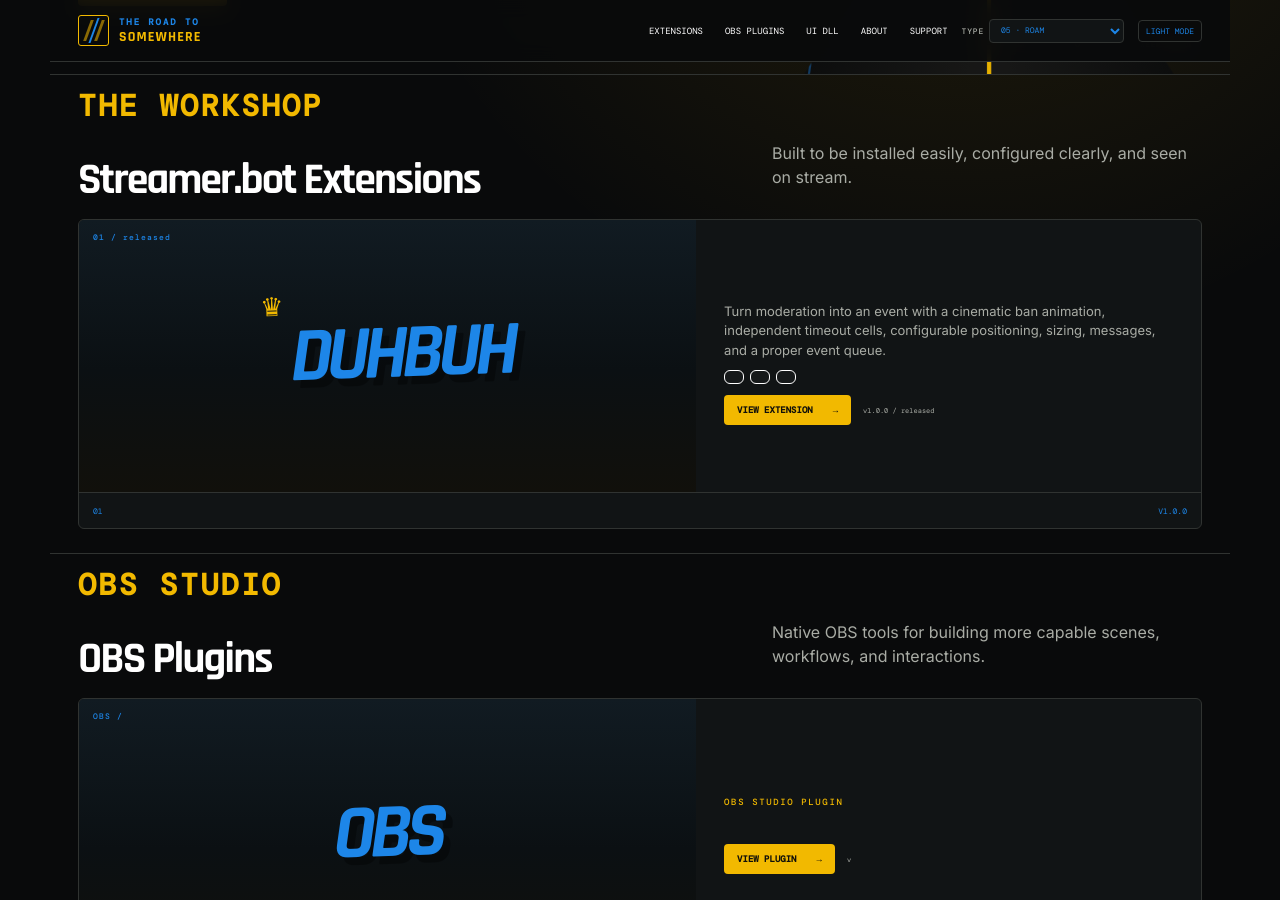
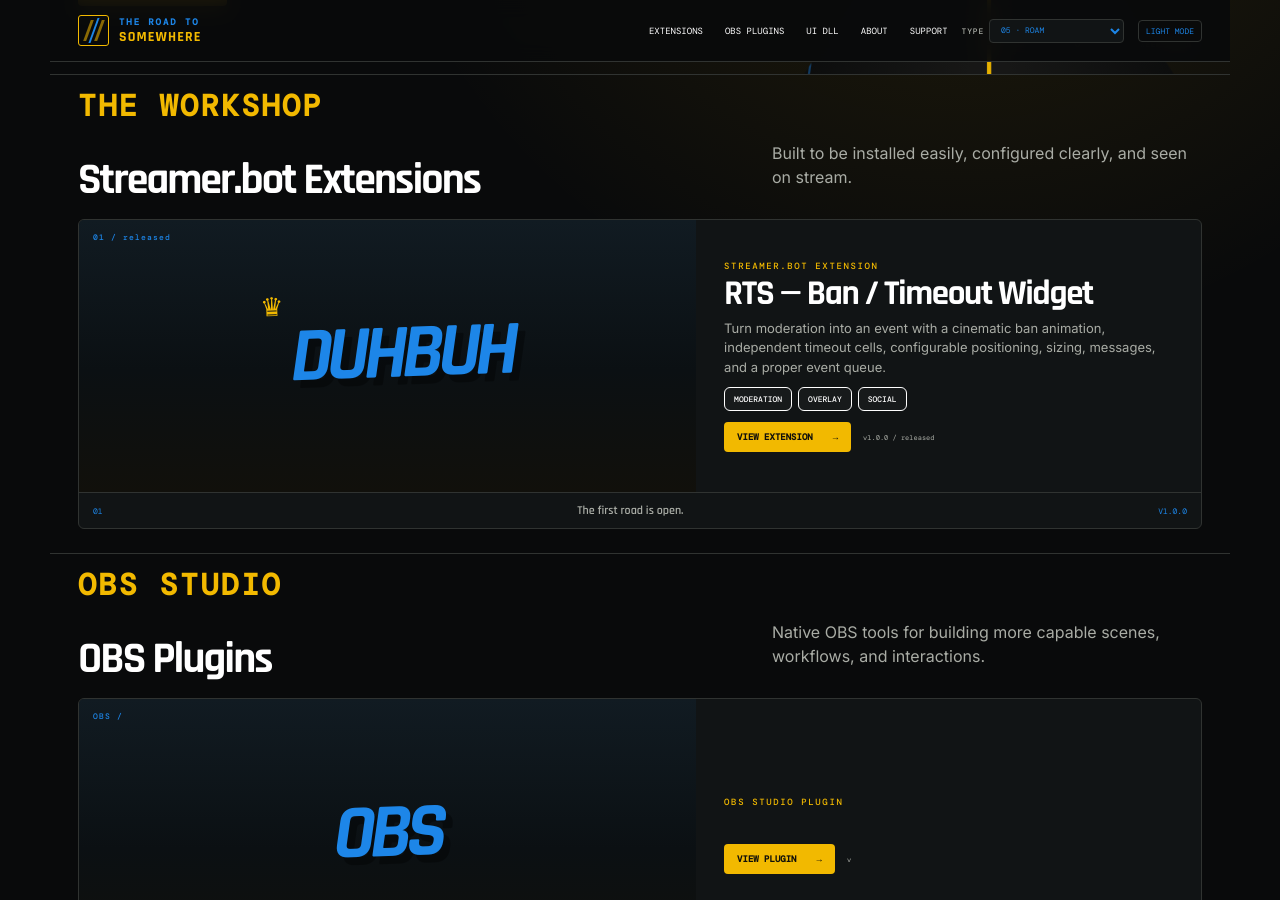
Before and after one commit to DizzyBHigh/road-to-somewhere, a Jekyll site: the page built from index.html, in a window 1280 px wide and 900 px high, scrolled down 418 px. Built offline with Jekyll 4.4.1, drawn with Linux system fonts in a browser that asks for light colours.

Commit message:
Use extension manifest data for listing card

```diff
--- a/index.html
+++ b/index.html
@@ -7,7 +7,7 @@
 {% assign obs = site.data["obs-move-workflow"] %}
 <main>
   <section class="hero"><div class="hero-main"><div class="dbhh-lockup"><span class="crown" aria-hidden="true">♛</span><span class="dbhh-name">DuhBuhHuh</span><span class="dbhh-tag">THE JOURNEY IS THE GOAL</span></div><div class="eyebrow">STREAMER TOOLS</div><h1>Make your stream<br><em>come alive.</em></h1><p class="hero-copy">The Road to Somewhere builds polished tools and visual experiences for streamers who want more than a collection of default widgets.</p><div class="hero-actions"><a class="button" href="#extensions">Explore extensions <span>→</span></a><a class="secondary-button" href="{{ '/obs-plugins/' | relative_url }}">Explore OBS plugins <span>→</span></a></div></div><div class="hero-road-art" aria-hidden="true"><div class="hero-road-sky"></div><div class="hero-road-horizon"></div><div class="hero-road"><i></i><b></b></div><div class="hero-road-sign"><span>YOU ARE HERE</span><strong>DUHBUH</strong></div></div><div class="route-line" aria-hidden="true"><span></span><i></i><span></span><i></i><span></span><b>KEEP GOING →</b></div></section>
-  <section id="extensions" class="section"><div class="section-kicker">THE WORKSHOP</div><div class="section-heading"><h3>Streamer.bot Extensions</h3><p>Built to be installed easily, configured clearly, and seen on stream.</p></div><article class="product-card"><div class="product-art"><div class="product-badge">01 / {{ rts.status }}</div><div class="van-lockup"><span class="crown">♛</span><span class="van">DUHBUH</span></div></div><div class="product-info"><div class="product-type">{{ rts.type }}</div><h3>{{ rts.product }}</h3><p>{{ rts.description }}</p><div class="tags">{% for tag in rts.tags %}<span class="{{ tag.class }}">{{ tag.label }}</span>{% endfor %}</div><div class="product-actions"><a class="button" href="{{ '/extensions/' | append: rts.slug | append: '/' | relative_url }}">View extension <span>→</span></a><span class="status">v{{ rts.version }} / {{ rts.status }}</span></div></div><div class="product-card-footer"><span>01</span><strong>{{ rts.footerLabel }}</strong><span>v{{ rts.version }}</span></div></article></section>
+  <section id="extensions" class="section"><div class="section-kicker">THE WORKSHOP</div><div class="section-heading"><h3>Streamer.bot Extensions</h3><p>Built to be installed easily, configured clearly, and seen on stream.</p></div><article class="product-card"><div class="product-art"><div class="product-badge">01 / {{ rts.status }}</div><div class="van-lockup"><span class="crown">♛</span><span class="van">DUHBUH</span></div></div><div class="product-info"><div class="product-type">{{ rts.listing.type | default: 'STREAMER.BOT EXTENSION' }}</div><h3>{{ rts.name }}</h3><p>{{ rts.description }}</p><div class="tags">{% for tag in rts.tags %}<span>{{ tag }}</span>{% endfor %}</div><div class="product-actions"><a class="button" href="{{ '/extensions/' | append: rts.slug | append: '/' | relative_url }}">View extension <span>→</span></a><span class="status">v{{ rts.version }} / {{ rts.status }}</span></div></div><div class="product-card-footer"><span>01</span><strong>{{ rts.listing.footerLabel | default: rts.website.footerLabel }}</strong><span>v{{ rts.version }}</span></div></article></section>
   <section id="obs-plugins" class="section"><div class="section-kicker">OBS STUDIO</div><div class="section-heading"><h3>OBS Plugins</h3><p>Native OBS tools for building more capable scenes, workflows, and interactions.</p></div><article class="product-card"><div class="product-art"><div class="product-badge">OBS / {{ obs.version }}</div><div class="van-lockup"><span class="van">OBS</span></div></div><div class="product-info"><div class="product-type">OBS STUDIO PLUGIN</div><h3>{{ obs.name }}</h3><p>{{ obs.description }}</p><div class="tags">{% for tag in obs.tags %}<span>{{ tag }}</span>{% endfor %}</div><div class="product-actions"><a class="button" href="{{ '/obs-plugins/' | append: obs.slug | append: '/' | relative_url }}">View plugin <span>→</span></a><span class="status">v{{ obs.version }}</span></div></div><div class="product-card-footer"><span>01</span><strong>{{ obs.website.footerLabel }}</strong><span>v{{ obs.version }}</span></div></article></section>
   <section id="about" class="section split"><div><div class="section-kicker">THE IDEA</div><h3>Tools and Widgets with a purpose.</h3></div><div class="copy"><p>The Road to Somewhere is a collection of tools designed to help you <span class="accent-text">REACT</span> to <span class="accent-text">EVENTS</span> and <span class="accent-text">INTERACTIONS</span> from your <span class="accent-text">AUDIENCE</span> and streaming <span class="accent-text">PLATFORMS</span> to help make your stream more <span class="accent-text">ENGAGING</span>.</p><p>Each project is designed as a complete experience: polished visuals, useful configuration, clear documentation, and sensible installation.</p></div></section>
   <section id="support" class="section support"><div class="section-kicker">NEED A HAND?</div><h3>Every project comes with documentation that tells you what to do — and why.</h3><p>Installation steps, settings references, troubleshooting, and release notes will live alongside each product.</p></section>
```
